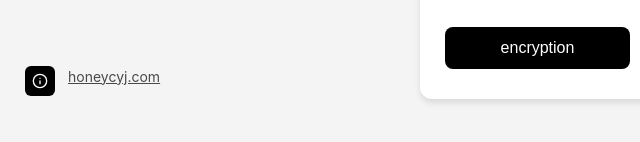
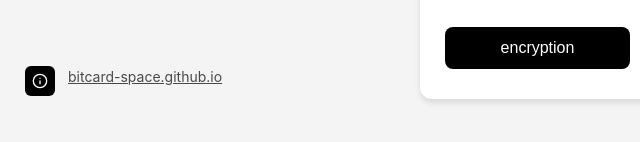
Before and after one commit to bitcard-space/bitcard-space.github.io, a plain HTML site: page index.html in a window 1280 px wide. Shown: the part 684-826 px from the top of the page, 0-640 px from the left. Drawn offline with Linux system fonts and the light colour scheme.

Commit message:
修改info链接，新增readme

```diff
--- a/index.html
+++ b/index.html
@@ -35,7 +35,7 @@
                 <line x1="12" y1="8" x2="12.01" y2="8"></line>
             </svg>
         </button>
-        <a href="https://honeycyj.com" class="info-link" target="_blank">honeycyj.com</a>
+        <a href="https://github.com/bitcard-space/bitcard-space.github.io" class="info-link" target="_blank">bitcard-space.github.io</a>
     </div>
     <div id="aboutModal" class="modal">
         <div class="modal-content">
```
Also changed, not shown: readme.md (added).
